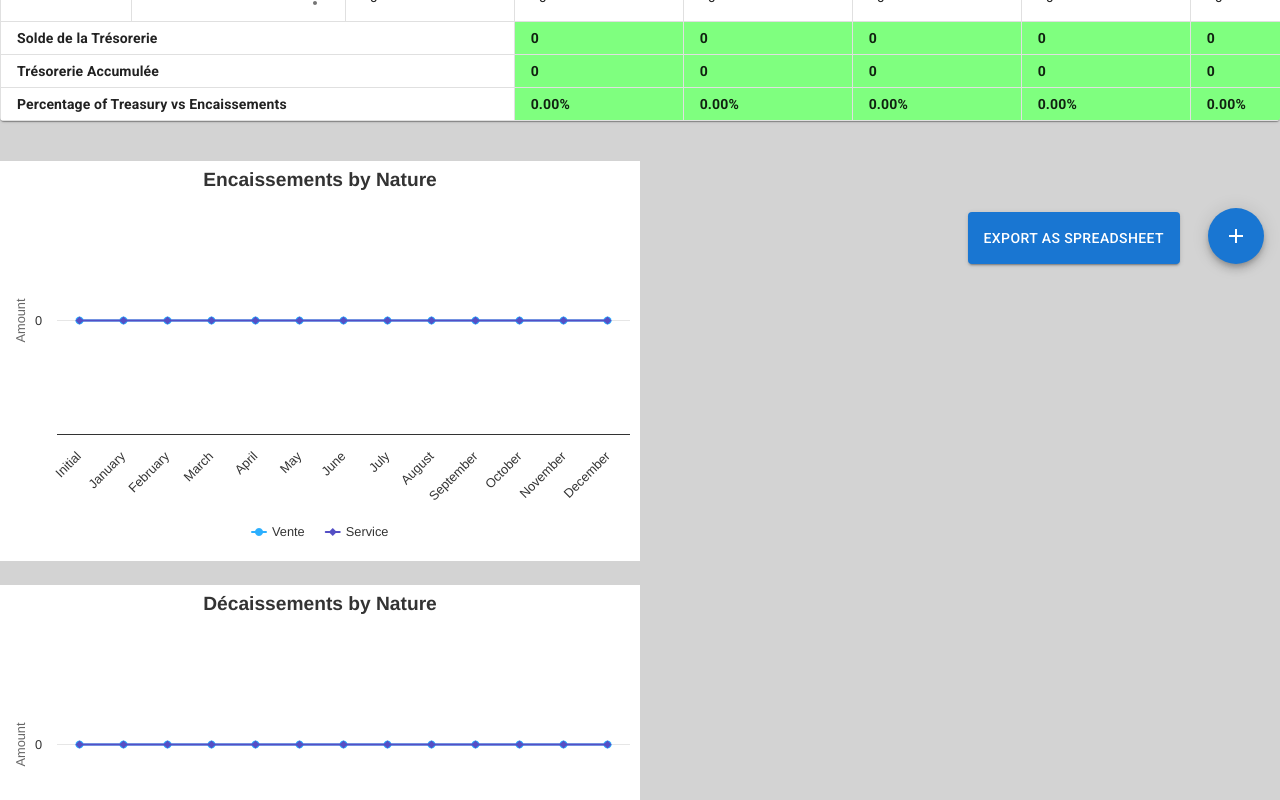
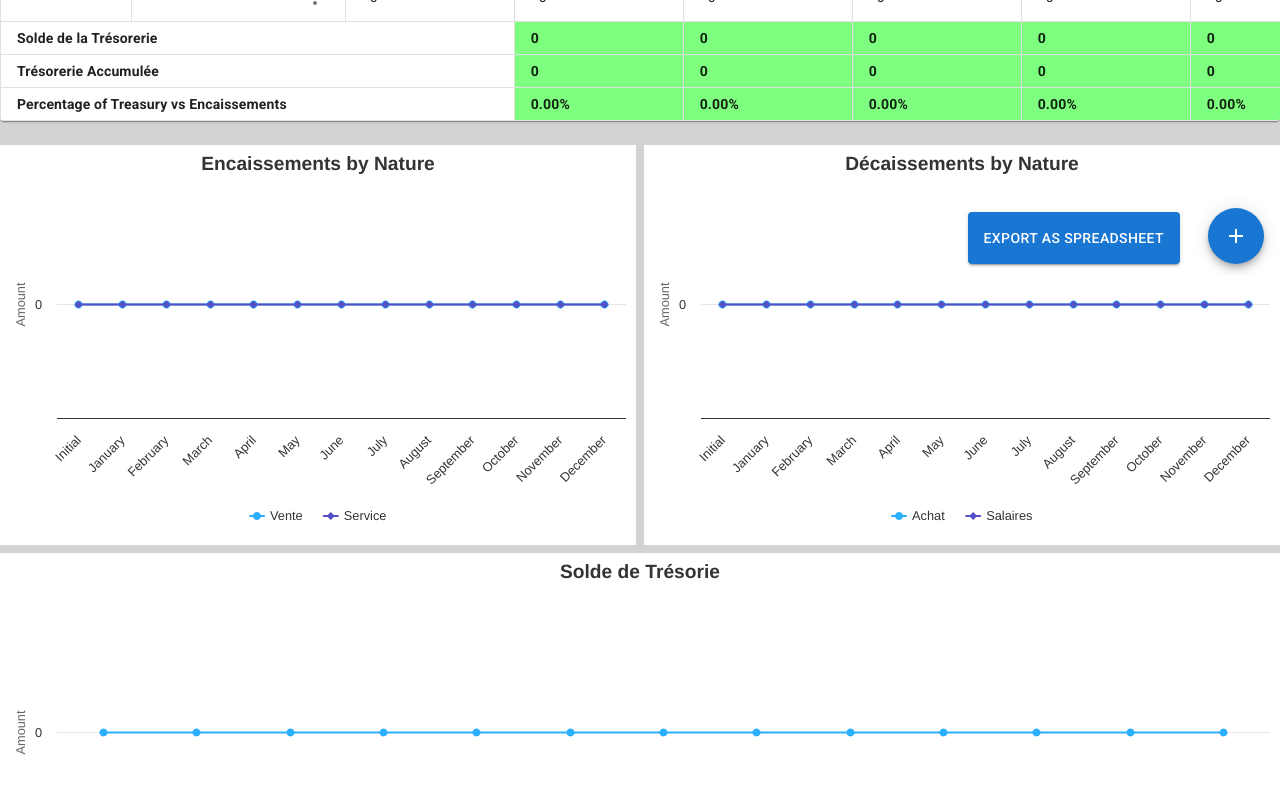
Before and after one commit to ljh-serius/treasury-management, a React (Create React App) app: page / in a window 1280 px wide. Shown: the part 520-1320 px from the top of the page. Built offline with nearby package versions, Linux system fonts and the light colour scheme.

Commit message:
it's working until now

```diff
--- a/src/components/ChartContainer.js
+++ b/src/components/ChartContainer.js
@@ -4,13 +4,11 @@ import { Grid } from '@mui/material';
 
 const ChartContainer = ({ title, data, onHover }) => {
   return (
-    <Grid item xs={12} md={6}>
       <TreasuryChart
         title={title}
         data={data}
         onHover={onHover}
       />
-    </Grid>
   );
 };
 
--- a/src/components/Dashboard.js
+++ b/src/components/Dashboard.js
@@ -15,8 +15,10 @@ const Dashboard = () => {
   const [snackbarOpen, setSnackbarOpen] = useState(false);
 
   useEffect(() => {
-    const updatedTransactions = calculateTotals(transactions);
-    localStorage.setItem(transactionName, JSON.stringify(updatedTransactions));
+    // const updatedTransactions = calculateTotals(transactions);
+    localStorage.setItem(transactionName, JSON.stringify(transactions));
+    console.log("transactionName", transactionName);
+    console.log("transactions", transactions);
   }, [transactions, transactionName]);
 
   useEffect(() => {
@@ -49,6 +51,7 @@ const Dashboard = () => {
     setSnackbarMessage('');
   };
 
+  console.log(transactions)
   return (
     <div>
       <Typography variant="h4" align="center" gutterBottom>
--- a/src/components/TreasuryTable.js
+++ b/src/components/TreasuryTable.js
@@ -1,7 +1,5 @@
 import React, { useState, useEffect } from 'react';
-import {
-  Fab, Button, Grid
-} from '@mui/material';
+import { Fab, Button, Grid } from '@mui/material';
 import AddIcon from '@mui/icons-material/Add';
 import { saveAs } from 'file-saver';
 import html2canvas from 'html2canvas';
@@ -34,6 +32,10 @@ const TreasuryTable = ({ transactions, setTransactions, transactionName, setSnac
   const [action, setAction] = useState('');
   const [selectedMonths, setSelectedMonths] = useState([]);
   const [selectedTransaction, setSelectedTransaction] = useState({ type: '', index: -1, month: -1 });
+
+  useEffect(() => {
+    setInputValues(transactions); // Synchronize inputValues with transactions prop
+  }, [transactions]);
 
   useEffect(() => {
     const updatedTransactions = calculateTotals(transactions);
@@ -88,9 +90,6 @@ const TreasuryTable = ({ transactions, setTransactions, transactionName, setSnac
   const handleConfirm = (addSum = false) => {
     const { type, index, month } = selectedTransaction;
     const updatedTransactions = { ...transactions };
-
-    console.log("selectedTransaction", selectedTransaction);
-    console.log("updatedTransactions", updatedTransactions);
 
     if (!updatedTransactions[type] || !updatedTransactions[type][index] || !updatedTransactions[type][index].montants) {
       console.error("Invalid transaction structure or data");
@@ -396,15 +395,15 @@ const TreasuryTable = ({ transactions, setTransactions, transactionName, setSnac
         action={action}
         selectedTransaction={selectedTransaction}
       />
-      <Grid container spacing={3} style={{ marginTop: 16 }}>
-        <Grid item xs={12} md={12}>
+     <Grid container spacing={1} style={{ marginTop: 16 }}>
+  <Grid item xs={12} md={6}>
     <ChartContainer
       title="Encaissements by Nature"
       data={encaissementsData}
       onHover={(seriesName) => handleChartHover('encaissements', seriesName)}
     />
   </Grid>
-        <Grid item xs={12} md={12}>
+  <Grid item xs={12} md={6}>
     <ChartContainer
       title="Décaissements by Nature"
       data={decaissementsData}
@@ -426,6 +425,7 @@ const TreasuryTable = ({ transactions, setTransactions, transactionName, setSnac
     />
   </Grid>
 </Grid>
+
     </>
   );
 };
```
Lines whose indentation alone changed are shown as unchanged.
